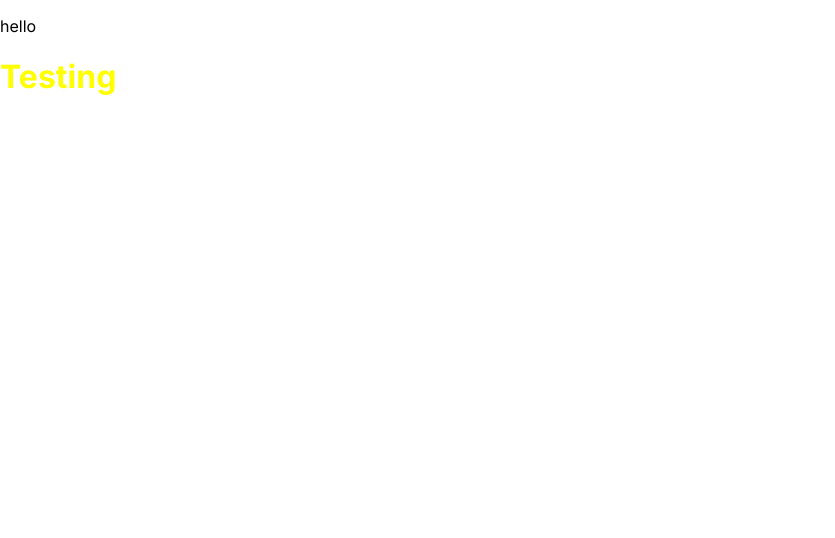
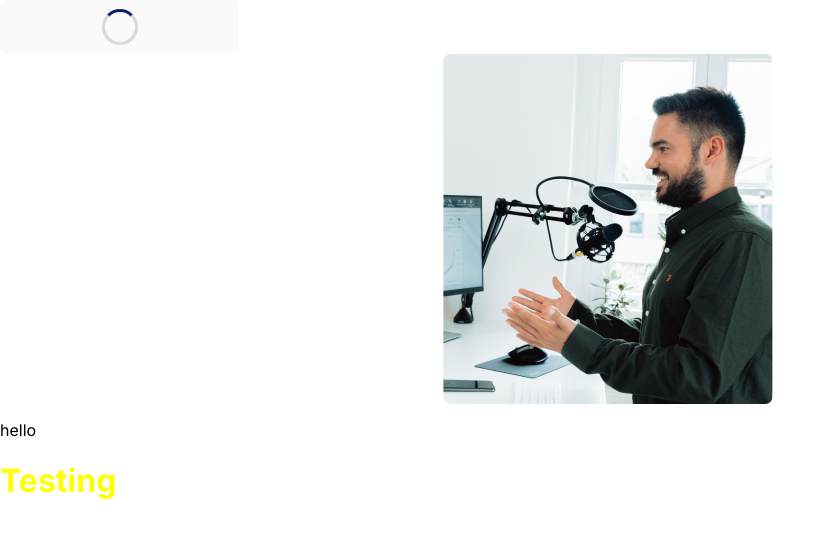
Before and after one commit to pranta-barua007/lemonhive-test, a Next.js app: page / in a window 1280 px wide. Shown: the top 538 px of the page, without its empty margins (0-835 px from the left). Built offline with nearby package versions, Linux system fonts and the light colour scheme.

Commit message:
initial ui setup

```diff
--- a/pages/globalStyle.tsx
+++ b/pages/globalStyle.tsx
@@ -23,6 +23,8 @@ export const GlobalStyle = createGlobalStyle`
 
 export const theme = {
     colors: {
-      primary: '#0070f3',
+      primary: '#FFC93E',
+      secondary: '#725114',
+      third: '#111D5E'
     },
   }
--- a/pages/index.tsx
+++ b/pages/index.tsx
@@ -1,6 +1,12 @@
 import type { NextPage } from 'next'
 import Head from 'next/head'
 import styled from 'styled-components'
+
+import Button from 'ui/button/button.component';
+import { BUTTON_TYPE_CLASSES } from 'ui/button/button.component';
+
+import Card from 'ui/card/card.component';
+import HeroImageSm from 'data/hero-sm.png';
 
 const Title = styled.h1`
   color: red;
@@ -14,6 +20,11 @@ const Home: NextPage = () => {
         <meta name="description" content="Generated by create next app" />
         <link rel="icon" href="/favicon.ico" />
       </Head>
+      <Button isLoading={true} buttonType={BUTTON_TYPE_CLASSES.squared}>
+        test
+      </Button>
+
+      <Card imgUrl={HeroImageSm} />
 
       <p>hello</p>
       <Title>Testing</Title>
--- /dev/null
+++ b/ui/button/button.component.tsx
@@ -0,0 +1,41 @@
+import { ButtonHTMLAttributes, FC } from "react";
+import {
+  BaseButton,
+  RoundedButton,
+  SquaredButton,
+  ButtonSpinner,
+} from "./button.styled";
+
+export enum BUTTON_TYPE_CLASSES {
+  rounded = "rounded",
+  squared = "squared",
+}
+
+const getButton = (
+  buttonType = BUTTON_TYPE_CLASSES.rounded
+): typeof BaseButton =>
+  ({
+    [BUTTON_TYPE_CLASSES.rounded]: RoundedButton,
+    [BUTTON_TYPE_CLASSES.squared]: SquaredButton,
+  }[buttonType]);
+
+export type ButtonProps = {
+  buttonType?: BUTTON_TYPE_CLASSES;
+  isLoading: boolean;
+} & ButtonHTMLAttributes<HTMLButtonElement>;
+
+const Button: FC<ButtonProps> = ({
+  children,
+  buttonType,
+  isLoading,
+  ...otherProps
+}) => {
+  const CustomButton = getButton(buttonType);
+  return (
+    <CustomButton disabled={isLoading} {...otherProps}>
+      {isLoading ? <ButtonSpinner /> : children}
+    </CustomButton>
+  );
+};
+
+export default Button;
--- /dev/null
+++ b/ui/button/button.styled.tsx
@@ -0,0 +1,45 @@
+import styled from "styled-components";
+import { SpinnerContainer } from "ui/spinner/spinner.styled";
+
+export const BaseButton = styled.button`
+  min-width: 165px;
+  width: auto;
+  height: 50px;
+  letter-spacing: 0.5px;
+  line-height: 50px;
+  padding: 0px 35px;
+  font-size: 15px;
+  color: black;
+  text-transform: capitalize;
+  font-weight: bolder;
+  cursor: pointer;
+  display: flex;
+  justify-content: center;
+  align-items: center;
+`;
+
+export const RoundedButton = styled(BaseButton)`
+  background-color: ${({ theme }) => theme.colors.primary};
+  border-radius: 30px;
+  border: 4px solid ${({ theme }) => theme.colors.primary};
+
+  &:hover {
+    background-color: transparent;
+  }
+`;
+
+export const SquaredButton = styled(BaseButton)`
+  border: 2px solid transparent;
+  border-radius: 8px;
+
+  &:hover {
+    background-color: ${({ theme }) => theme.colors.primary};
+    color: white;
+    box-shadow: 0 0 14px #ccc;
+  }
+`;
+
+export const ButtonSpinner = styled(SpinnerContainer)`
+  width: 30px;
+  height: 30px;
+`;
--- /dev/null
+++ b/ui/card/card.component.tsx
@@ -0,0 +1,22 @@
+import { FC } from "react";
+import Image from "next/image";
+import { CardContainer, CardSize } from "./card.styled";
+
+export type CardProps = {
+  imgUrl: string | any;
+  name?: string;
+  size?: CardSize
+};
+
+const Card: FC<CardProps> = ({ imgUrl, name, size }) => {
+  return (
+    <CardContainer size={size || CardSize.big}>
+      <Image
+        src={imgUrl}
+        alt={name || 'card'}
+      />
+    </CardContainer>
+  );
+};
+
+export default Card;
--- /dev/null
+++ b/ui/card/card.styled.tsx
@@ -0,0 +1,42 @@
+import styled from "styled-components";
+
+export enum CardSize {
+    small = 'small',
+    big = 'big'
+}
+
+interface Props {
+  size: CardSize
+}
+
+export const CardContainer =  styled.div<Props>`
+width:  ${props => props.size === CardSize.small ? '85%' : '95%'};
+display: flex;
+flex-direction: column;
+height: 350px;
+align-items: center;
+position: relative;
+
+img {
+  width: 100%;
+  height: 95%;
+  object-fit: cover;
+  margin-bottom: 5px;
+  border: 1px transparent;
+  border-radius: 8px;
+}
+
+&:hover {
+  img {
+    opacity: 0.8;
+  }
+}
+
+@media screen and (max-width: 800px) {
+  width: 40vw;
+}
+
+@media screen and (max-width: 400px) {
+  width: 80vw;
+}
+`;
--- /dev/null
+++ b/ui/spinner/spinner.styled.tsx
@@ -0,0 +1,30 @@
+import styled from 'styled-components';
+
+export const SpinnerOverlay = styled.div`
+  height: 60vh;
+  width: 100%;
+  display: flex;
+  justify-content: center;
+  align-items: center;
+`;
+
+export const SpinnerContainer = styled.div`
+  display: inline-block;
+  width: 50px;
+  height: 50px;
+  border: 3px solid rgba(195, 195, 195, 0.6);
+  border-radius: 50%;
+  border-top-color: ${({ theme }) => theme.colors.third };
+  animation: spin 1s ease-in-out infinite;
+  -webkit-animation: spin 1s ease-in-out infinite;
+  @keyframes spin {
+    to {
+      -webkit-transform: rotate(360deg);
+    }
+  }
+  @-webkit-keyframes spin {
+    to {
+      -webkit-transform: rotate(360deg);
+    }
+  }
+`;
```
Also changed, not shown: ui/spinner/spinner.component.tsx (added, +9 -0 lines), data/hero-bg.png (added), data/hero-sm.png (added).
